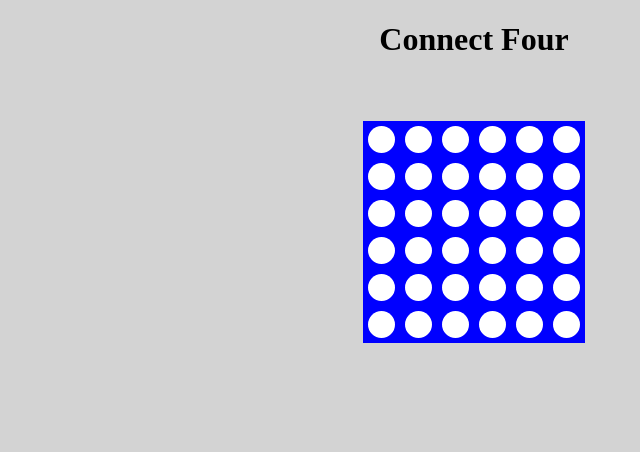
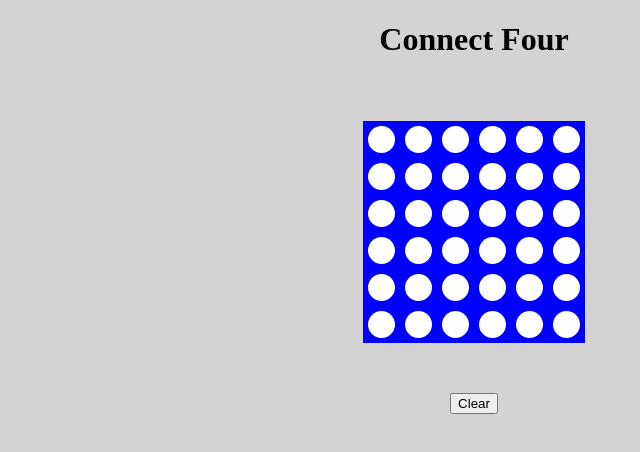
Before and after one commit to Carbon000/Connect-Four, a plain HTML site: page index.html in a window 1280 px wide. Shown: the full height of the page, 166-806 px from the left. Drawn offline with Linux system fonts and the light colour scheme; no server answers.

Commit message:
fixed button

```diff
--- a/index.html
+++ b/index.html
@@ -63,5 +63,6 @@
         </tr>
     </table>
     <p id="winner">Hello</p>
+    <div id="clear"><button onclick="clearBoard()">Clear</button></div>
 </body>
 </html>
```
